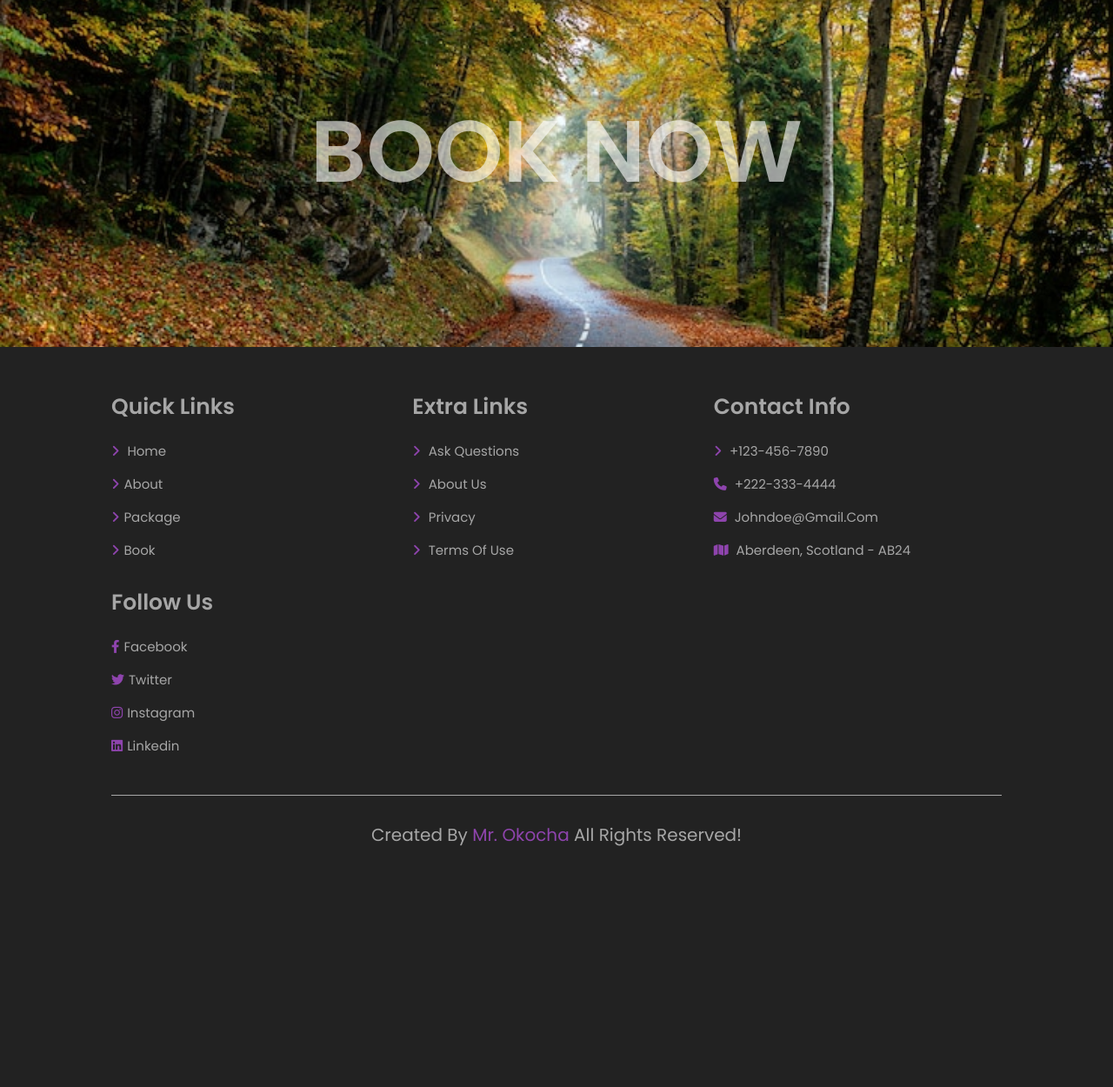
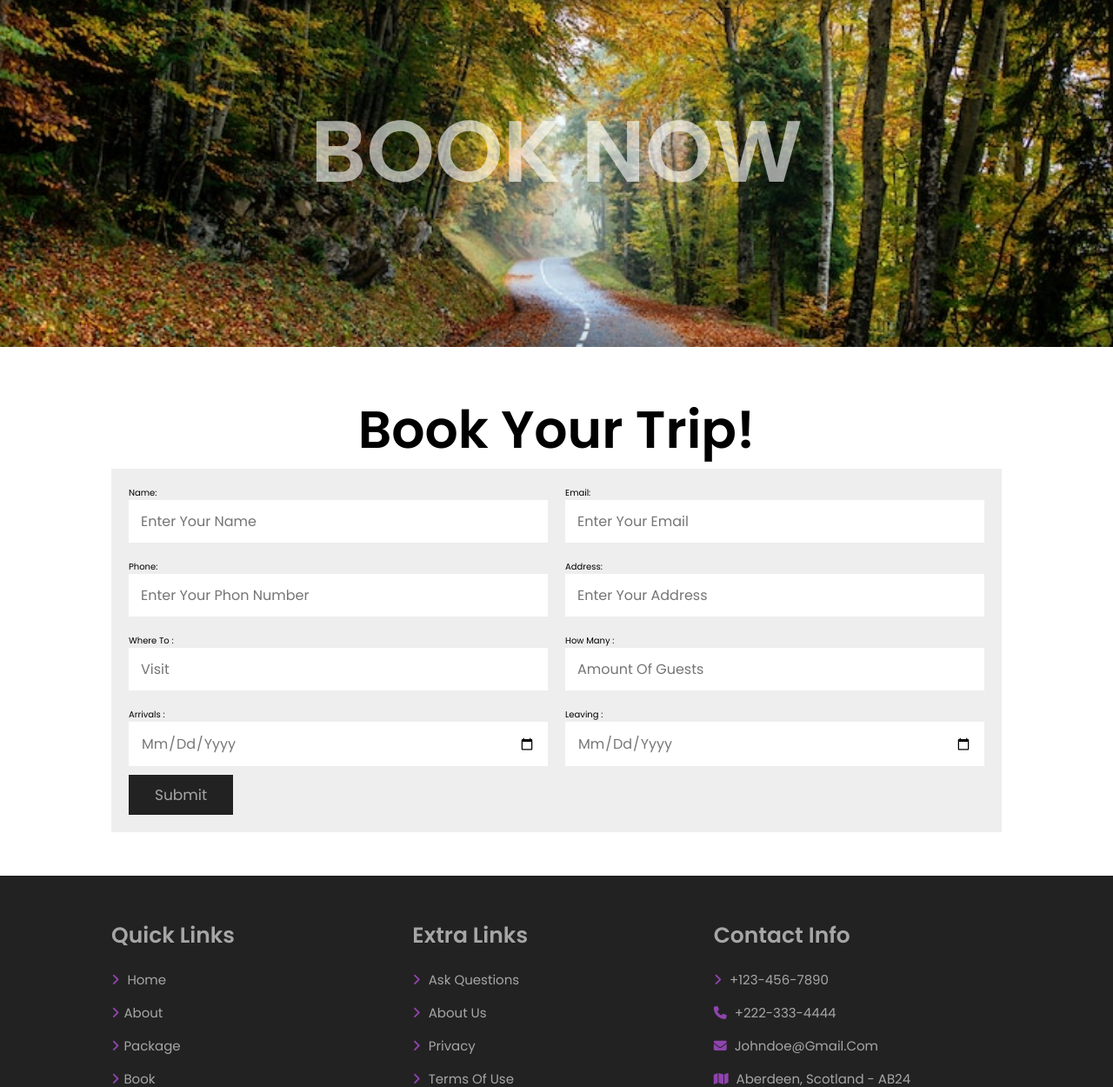
Before and after one commit to Mrcream007/Port1, a PHP site: page /book.php in a window 1280 px wide. Shown: the part 79-1329 px from the top of the page at 87% size. Before the commit the page ends 1052 px from the top, so only its background shows below. Run offline with PHP 8.4, Linux system fonts and the light colour scheme.

Commit message:
book section

```diff
--- a/book.php
+++ b/book.php
@@ -40,6 +40,57 @@
     <div class="heading" style="background:url(images/beautiful-scenery-road-forest-with-lot-colorful-autumn-trees_181624-30942.jpg) no-repeat">
         <h1>book now</h1>
     </div>
+
+
+    <!-- bookings section starts -->
+
+        <section class="booking">
+
+            <h1 class="heading-title">book your trip!</h1>
+
+            <form action="book_form.php" method="post" class="book-form">
+                <div class="flex">
+                    <div class="inputBox">
+                        <span>name: </span>
+                        <input type="text" placeholder="enter your name" name="name">
+                    </div>
+                    <div class="inputBox">
+                        <span>email: </span>
+                        <input type="email" placeholder="enter your email" name="email">
+                    </div>
+                    <div class="inputBox">
+                        <span>phone: </span>
+                        <input type="text" placeholder="enter your phon number" name="phone">
+                    </div>
+                    <div class="inputBox">
+                        <span>address: </span>
+                        <input type="text" placeholder="enter your address" name="address">
+                    </div>
+                    <div class="inputBox">
+                        <span>where to : </span>
+                        <input type="text" placeholder="visit" name="location">
+                    </div>
+                    <div class="inputBox">
+                        <span>how many : </span>
+                        <input type="number" placeholder="amount of guests" name="guests">
+                    </div>
+                    <div class="inputBox">
+                        <span>arrivals : </span>
+                        <input type="date"  name="arrival">
+                    </div>
+                    <div class="inputBox">
+                        <span>leaving : </span>
+                        <input type="date" name="leaving">
+                    </div>
+                </div>
+
+                <input type="submit" value="submit" class="btn" name="send">
+
+            </form>
+
+        </section>
+
+    <!-- booking section ends -->
 
 
 
--- a/css/style.css
+++ b/css/style.css
@@ -48,6 +48,10 @@ section{
         opacity: 0;
     }
 }
+
+
+
+
 
 
 .heading{
@@ -526,6 +530,36 @@ section{
 
 
 
+.booking .heading-title{
+    text-align: center;
+    font-size: 6rem;
+}
+
+.booking .book-form{
+    padding: 2rem;
+    background: var(--light-bg);
+}
+
+.booking .book-form .flex{
+    display: flex;
+    flex-wrap: wrap;
+    gap: 2rem;
+}
+
+.booking .book-form .flex .inputBox{
+    flex: 1 1 41rem;
+}
+
+.booking .book-form .flex .inputBox input{
+    width: 100%;
+    padding: 1.2rem 1.4rem;
+    font-size: 1.6rem;
+    color: var(--light-black);
+}
+
+
+
+
 
 
 
```
